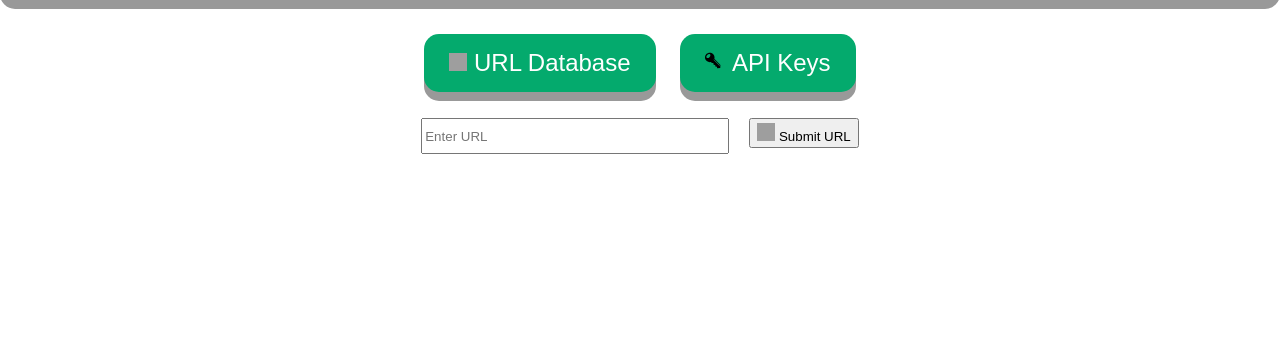
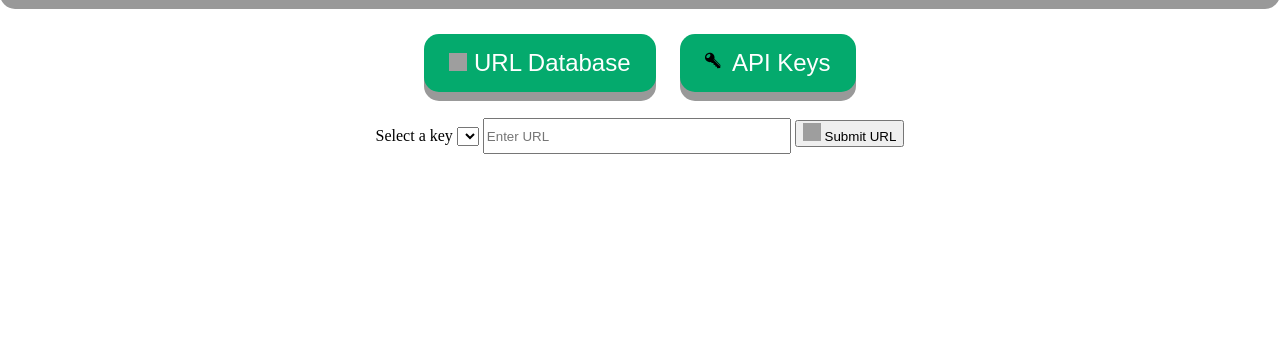
Before and after one commit to zootedb0t/url_shortner, a Flask app: page / in a window 1280 px wide. Shown: the part 72-425 px from the top of the page. Run offline with Flask 3, Linux system fonts and the light colour scheme; lists and menus that the app fills with data are empty; grey boxes are pictures that could not be loaded.

Commit message:
add dropdown to select api-key if multiple keys are present

```diff
--- a/shortner/routes.py
+++ b/shortner/routes.py
@@ -35,13 +35,17 @@ def home():
     # response for setting cookie
     response = make_response(render_template("index.html"), 200)
     response.set_cookie("message", "Cookie time", samesite="Lax")
-    return response
+    apikeys = Key.query.all()
+    if len(apikeys) == 0:
+        return render_template("index.html", apikeys="")
+    else:
+        return render_template("index.html", apikeys=apikeys)
 
 
 @app.route("/shortner", methods=["POST", "GET"])
 def shortner():
-    # TODO: Find another way to do this. Instead of hard coding
-    bitlyKey = Key.query.filter_by(id=1).first()
+    activeid = request.form["currentapikey"]
+    bitlyKey = Key.query.filter_by(id=activeid).first()
     # Show message when no api-key is found.
     if request.method == "POST":
         if bitlyKey is None:
@@ -63,16 +67,22 @@ def shortner():
             headers=headers,
             # Conversion from python to json
             data=json.dumps(raw_data),
-        ).json()
-        # Conversion from python dictionary to json
-        format = json.dumps(response, indent=2)
-        short_link = json.loads(format)["link"]
+        )
+        data = response.json()
+        # Check server response code
+        if response.status_code != 200:
+            return '<h1 style="text-align: center">Something went wrong!. <a href="https://github.com/zootedb0t/url_shortner">Know more</a></h1>'
+        else:
+            # Conversion from python dictionary to json
+            format = json.dumps(data, indent=2)
+            short_link = json.loads(format)["link"]
 
         # Check for duplicates
         if url != "" and short_link != "":
             if Url.query.filter_by(actual_url=url).first():
                 return render_template("duplicate.html", duplicate=url)
             else:
+                # Add url to database
                 p = Url(actual_url=url, short_url=short_link)
                 db.session.add(p)
                 db.session.commit()
@@ -112,10 +122,9 @@ def addkey():
             db.session.commit()
             key = Key.query.all()
         return render_template("addkey.html", key=key)
-    if request.method == "GET":
+    else:
         key = Key.query.all()
         return render_template("addkey.html", key=key)
-    return render_template("index.html")
 
 
 @app.route("/qrcode/<int:id>")
@@ -143,8 +152,8 @@ def getqr(id):
     return render_template("qrcode.html", qrcode=image)
 
 
-@app.route("/delete/<int:id>", methods=["POST"])
-def delete(id):
+@app.route("/deleteurl/<int:id>", methods=["POST"])
+def deleteurl(id):
     data = Url.query.get(id)
     db.session.delete(data)
     db.session.commit()
@@ -157,7 +166,8 @@ def deletekey(id):
     data = Key.query.get(id)
     db.session.delete(data)
     db.session.commit()
-    return render_template("addkey.html")
+    key = Key.query.all()
+    return render_template("addkey.html", key=key)
 
 
 @app.route("/copytoclipboard/<int:id>")
@@ -170,7 +180,9 @@ def copytoclipboard(id):
 @app.route("/query", methods=["POST"])
 def search_database():
     search_query = request.form["query"]
-    match = Url.query.filter(Url.actual_url.contains(search_query)).all() # This returns a list
+    match = Url.query.filter(
+        Url.actual_url.contains(search_query)
+    ).all()  # This returns a list
 
     if len(match) == 0:
         return '<h1 style="text-align: center">No match found!</h1>'
--- a/shortner/templates/addkey.html
+++ b/shortner/templates/addkey.html
@@ -22,7 +22,6 @@
       <button type="submit">Submit Credentials</button>
     </form>
     <div id="keylist">
-      {% for data in key %}
       <table>
         <thead>
           <th>ID</th>
@@ -31,6 +30,7 @@
           <th>Group ID</th>
           <th>Action</th>
         </thead>
+        {% for data in key %}
         <tbody>
           <td>{{data.id}}</td>
           <td>{{data.name}}</td>
--- a/shortner/templates/database.html
+++ b/shortner/templates/database.html
@@ -33,7 +33,7 @@
         <td>{{ data.actual_url }}</td>
         <td>{{ data.short_url }}</td>
         <td>
-          <form method="post" action="{{url_for('delete', id=data.id )}}" style="display: inline;">
+          <form method="post" action="{{url_for('deleteurl', id=data.id )}}" style="display: inline;">
           <button type="submit">Delete</button>
           </form>
             <button type="submit">
--- a/shortner/templates/index.html
+++ b/shortner/templates/index.html
@@ -40,6 +40,12 @@
       </a>
     </p>
     <form action="{{ url_for('shortner') }}" method="post">
+      <label for="apikey">Select a key</label>
+      <select name="currentapikey">
+        {% for key in apikeys %}
+        <option value={{ key.id }}>{{ key.name}}</option>
+        {% endfor %}
+      </select>
       <input
         type="url"
         name="data"
@@ -47,7 +53,7 @@
         placeholder="Enter URL"
         required
       />
-          <button type="submit" style="height: 30px">
+      <button>
         <img
           src="/static/images/send_icon.svg"
           alt="send"
```
